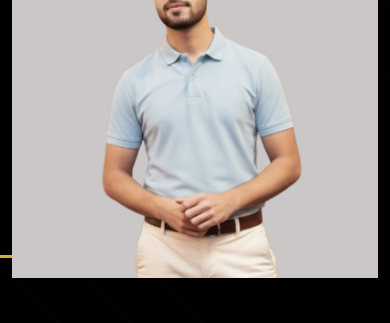
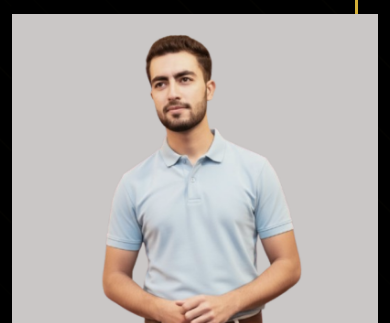
Before and after one commit to Muhammad-Anas123/personal-website, a plain HTML site: page index.html in a window 390 px wide. Shown: the part 88-411 px from the top of the page. Drawn offline with nearby package versions, Linux system fonts and the light colour scheme.

Commit message:
Changes in layout display

```diff
--- a/style.css
+++ b/style.css
@@ -144,6 +144,12 @@ body {
     align-items: center;
     background: var(--black-primary);
     overflow: hidden;
+    padding-top: 100px;
+}
+
+.hero-section .container {
+    padding-top: 2rem;
+    padding-bottom: 2rem;
 }
 
 .hero-background {
@@ -1167,6 +1173,10 @@ textarea.form-control {
         margin: 0.5rem 1rem;
     }
 
+    .hero-section {
+        padding-top: 80px;
+    }
+
     .hero-buttons {
         flex-direction: column;
         align-items: flex-start;
@@ -1200,6 +1210,10 @@ textarea.form-control {
 @media (max-width: 767px) {
     .section-padding {
         padding: 60px 0;
+    }
+
+    .hero-section {
+        padding-top: 70px;
     }
 
     .hero-name {
```
